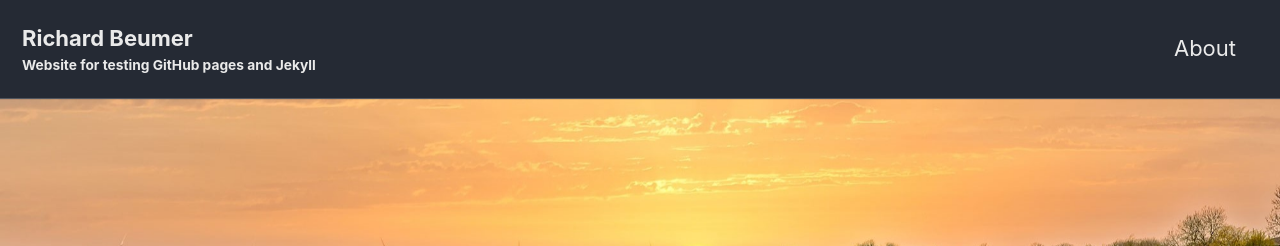
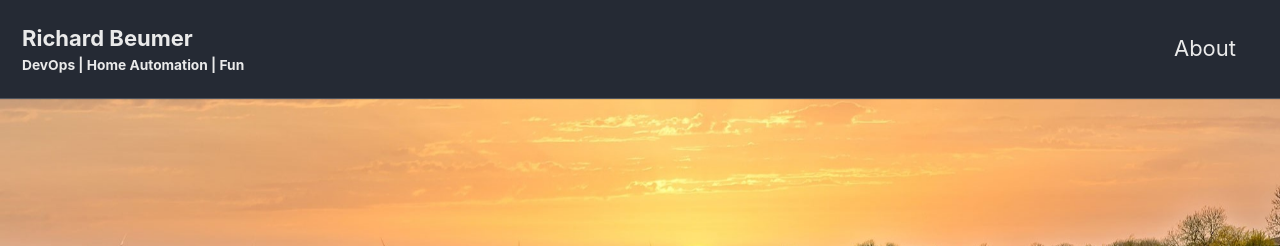
Before and after one commit to richardbeumer/blog, a Jekyll site: the page built from index.html, in a window 1280 px wide and 900 px high. Shown: the top 246 px of the window. Built offline with Jekyll 4.4.1, drawn with Linux system fonts in a browser that asks for light colours; cached includes are drawn as plain includes; nearby versions of some CDN libraries; the list of posts is cut into pages by our own code.

Commit message:
Update _config.yml

```diff
--- a/_config.yml
+++ b/_config.yml
@@ -18,7 +18,7 @@
 locale                   : "en-US"
 title                    : "Richard Beumer"
 title_separator          : "-"
-subtitle                 : Website for testing GitHub pages and Jekyll # site tagline that appears below site title in masthead
+subtitle                 : DevOps | Home Automation | Fun # site tagline that appears below site title in masthead
 name                     : "Richard Beumer"
 description              : "Weblog created with GitHub Pages and Jekyll"
 url                      : https://blog.rchrd.be # the base hostname & protocol for your site e.g. "https://mmistakes.github.io"
```
